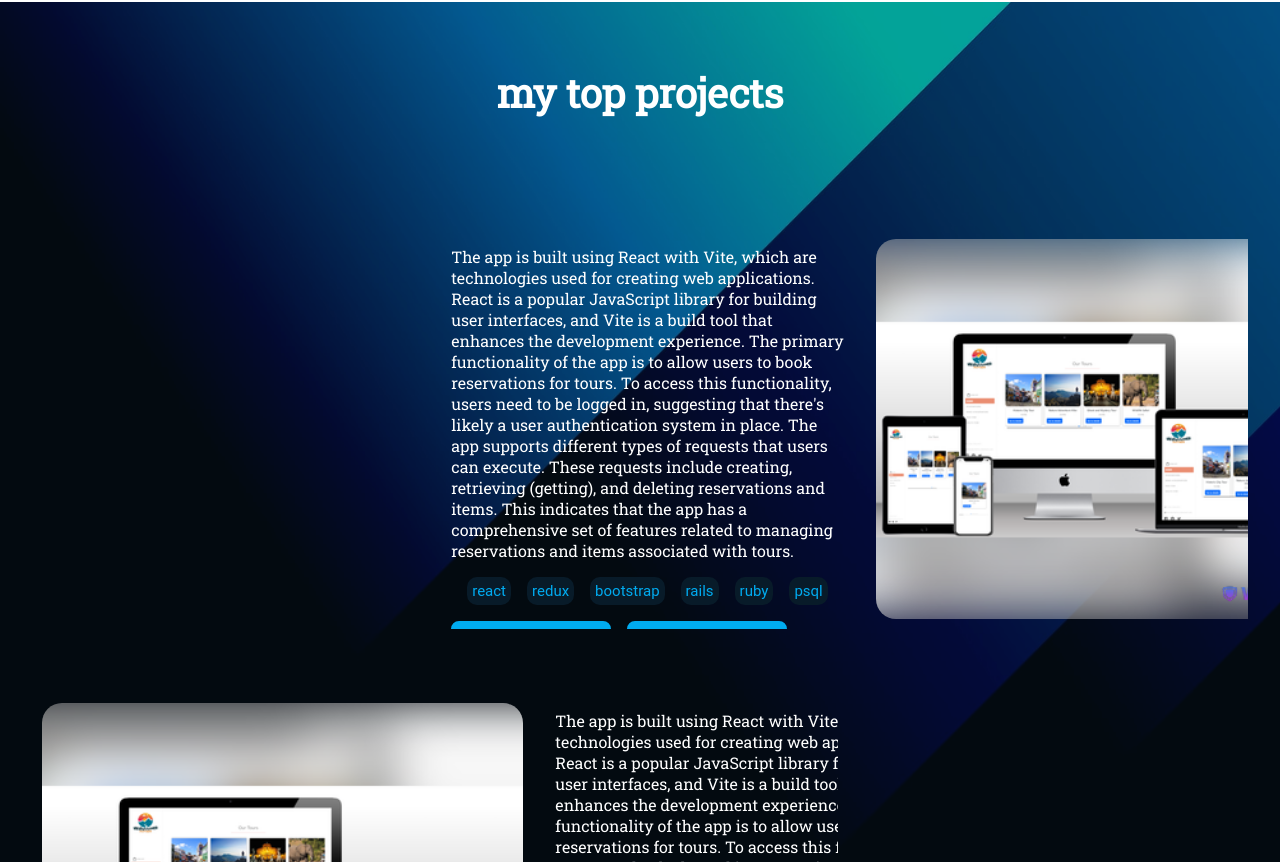
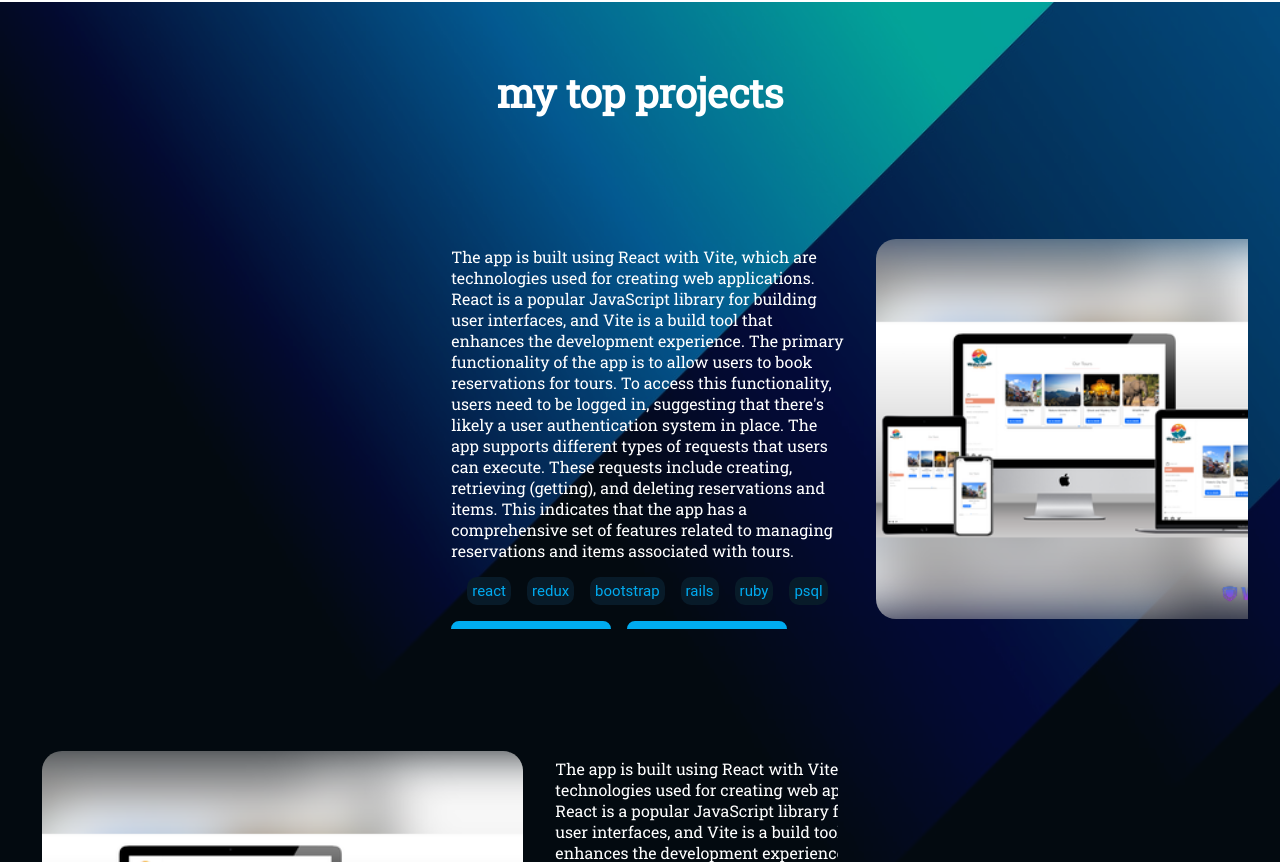
Before and after one commit to danielamoreno699/portafolio-update, a React (Vite) app: page / in a window 1280 px wide. Shown: the part 1518-2380 px from the top of the page. Built offline with nearby package versions, Linux system fonts and the light colour scheme; some icons are missing.

Commit message:
update css for profile

```diff
--- a/src/styles/profile.css
+++ b/src/styles/profile.css
@@ -24,6 +24,7 @@
     background-image: url('../asset/images/others/colorful.jpg');
     background-size: cover;
     opacity: 0.6;
+
   }
 
   .h2-top {
@@ -72,6 +73,7 @@
     /* background-color: white; */
     gap: 2rem;
     border: none;
+
     /* border-radius: 10px; */
 
   }
@@ -90,7 +92,7 @@
     flex-direction: row-reverse;
     align-self: flex-end;
     margin-top: 5rem;
-    margin-bottom: 2rem;
+    margin-bottom: 5rem;
 
   }
 
@@ -135,9 +137,9 @@
     width: 100%;
 }
 
-.languages .card-cont:nth-child(odd) {
+.card-cont:nth-child(odd) .card-body-profile  {
   display: flex;
-  flex-direction: row-reverse;
+   flex-direction: row-reverse;
   flex-wrap: wrap;
 }
 
```
